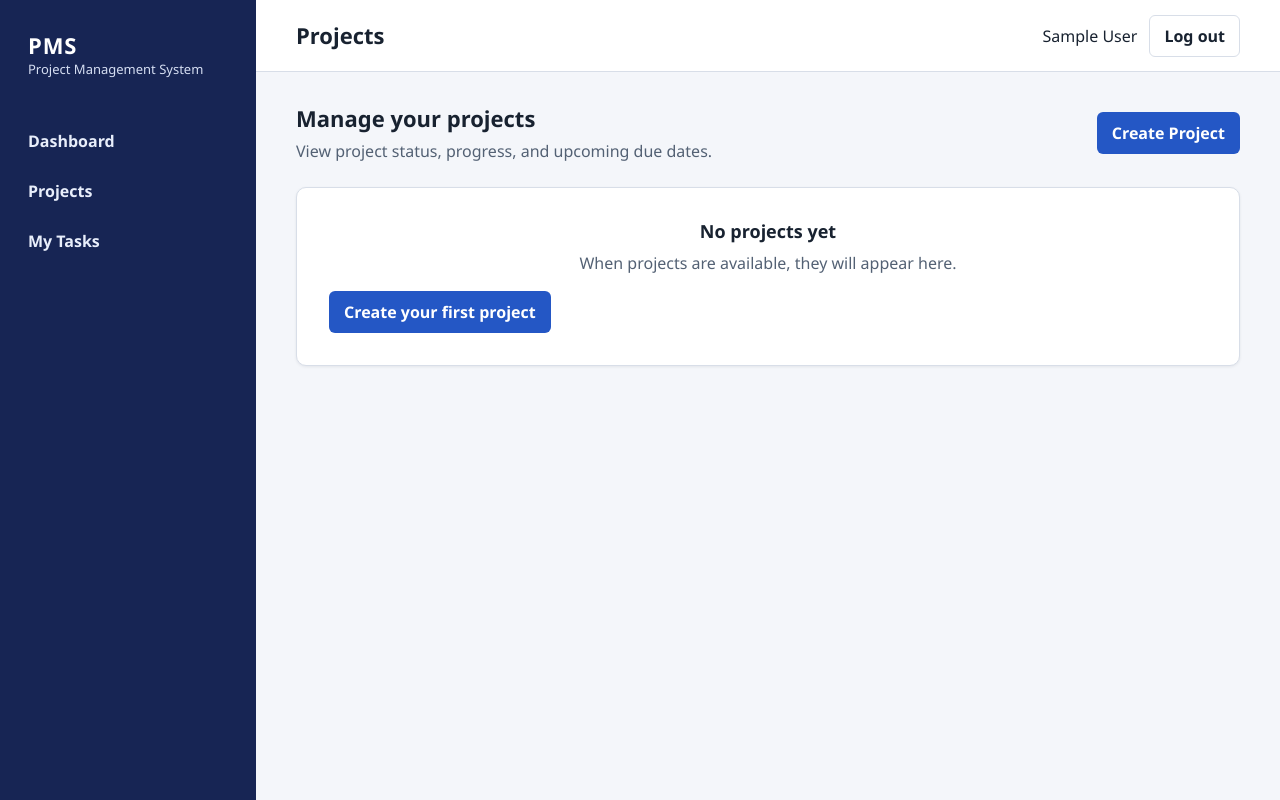
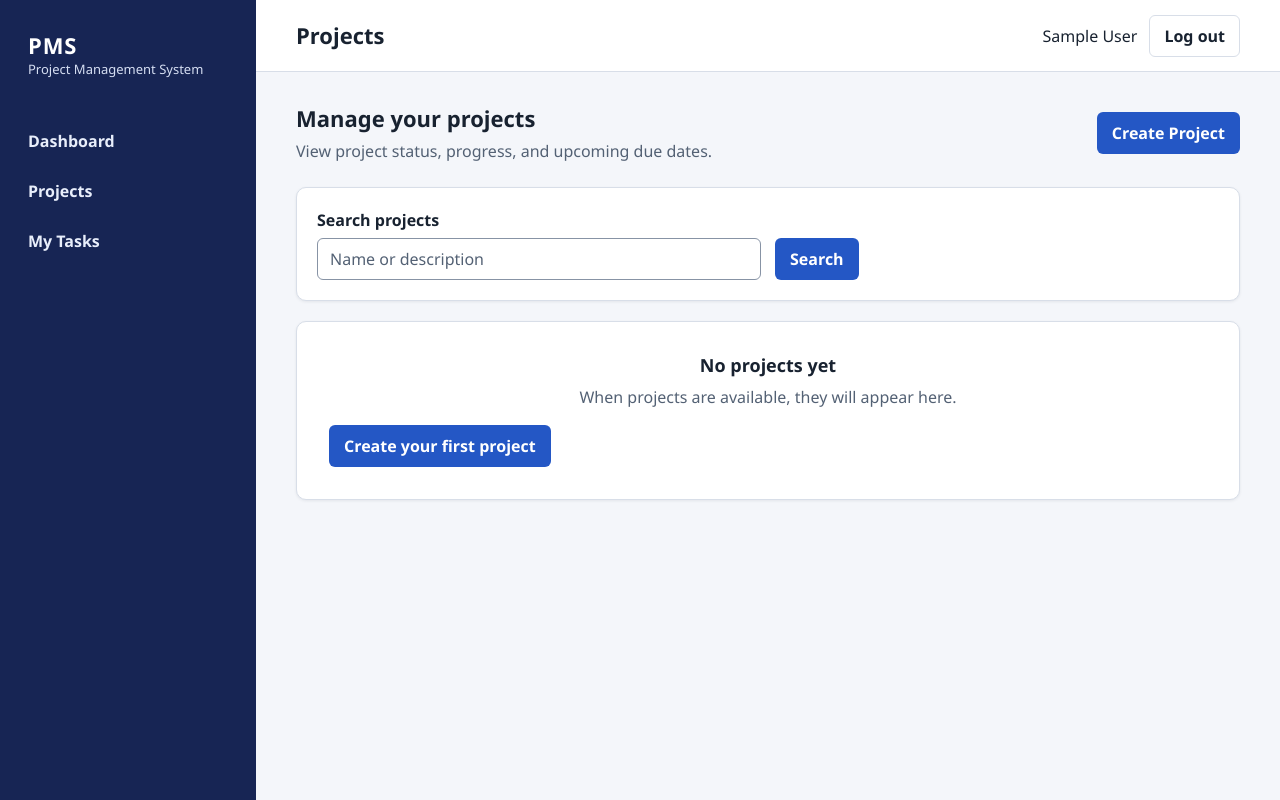
Before and after one commit to Project-Management-System-SE/Project-Management-System-SE, a Django app: page /projects/ in a window 1280 px wide. Run offline with Django 5.2, Linux system fonts and the light colour scheme; the visitor is signed in with stand-in values (Sample User, id 1); data comes from the database, SQL or seed files in the repository; data that the repository does not hold is empty.

Commit message:
feat(search): add project and task filters
Co-authored-by: Copilot <223556219+Copilot@users.noreply.github.com>

```diff
--- a/backend/projects/forms.py
+++ b/backend/projects/forms.py
@@ -3,6 +3,15 @@ from django import forms
 from accounts.models import User
 
 from .models import Project, ProjectMembership
+
+
+class ProjectSearchForm(forms.Form):
+    q = forms.CharField(
+        required=False,
+        max_length=100,
+        label="Search projects",
+        widget=forms.TextInput(attrs={"placeholder": "Name or description"}),
+    )
 
 
 class ProjectForm(forms.ModelForm):
--- a/backend/projects/views.py
+++ b/backend/projects/views.py
@@ -1,6 +1,7 @@
 from django.contrib import messages
 from django.contrib.auth.decorators import login_required
 from django.core.exceptions import PermissionDenied
+from django.core.paginator import Paginator
 from django.db import IntegrityError, transaction
 from django.db.models import Count, Q
 from django.shortcuts import get_object_or_404, redirect, render
@@ -8,7 +9,7 @@ from django.views.decorators.http import require_http_methods, require_POST
 
 from tasks.models import Task
 
-from .forms import ProjectForm, ProjectMemberForm, ProjectUpdateForm
+from .forms import ProjectForm, ProjectMemberForm, ProjectSearchForm, ProjectUpdateForm
 from .models import Project, ProjectMembership
 from .permissions import (
     can_create_project,
@@ -62,10 +63,29 @@ def dashboard(request):
 @login_required
 def project_list(request):
     projects = _projects_with_task_progress(visible_projects_for(request.user))
+    search_form = ProjectSearchForm(request.GET)
+    if search_form.is_valid():
+        query = search_form.cleaned_data["q"]
+        if query:
+            projects = projects.filter(
+                Q(name__icontains=query) | Q(description__icontains=query)
+            )
+    else:
+        projects = projects.none()
+
+    manageable_project_ids = manageable_project_ids_for(request.user, projects)
+    project_parameters = request.GET.copy()
+    project_parameters.pop("page", None)
+    project_query = project_parameters.urlencode()
+    page_obj = Paginator(projects, 20).get_page(request.GET.get("page"))
+
     context = {
-        "projects": projects,
+        "projects": page_obj,
+        "page_obj": page_obj,
+        "page_query": project_query,
+        "search_form": search_form,
         "can_create_project": can_create_project(request.user),
-        "manageable_project_ids": manageable_project_ids_for(request.user, projects),
+        "manageable_project_ids": manageable_project_ids,
     }
     return render(request, "projects.html", context)
 
--- a/static/css/style.css
+++ b/static/css/style.css
@@ -549,6 +549,34 @@ textarea::placeholder {
     gap: 0.375rem;
 }
 
+.search-filter-form {
+    display: grid;
+    grid-template-columns: repeat(auto-fit, minmax(min(100%, 12rem), 1fr));
+    align-items: end;
+    gap: 0.875rem;
+    margin-bottom: 1.25rem;
+}
+
+.search-filter-form .form-field {
+    min-width: 0;
+    margin-bottom: 0;
+}
+
+.search-filter-actions {
+    display: flex;
+    flex-wrap: wrap;
+    gap: 0.5rem;
+}
+
+.pagination-nav {
+    display: flex;
+    align-items: center;
+    justify-content: center;
+    flex-wrap: wrap;
+    gap: 0.75rem;
+    margin-top: 1.25rem;
+}
+
 .task-board {
     display: grid;
     grid-template-columns: repeat(auto-fit, minmax(min(100%, 18rem), 1fr));
--- a/templates/projects.html
+++ b/templates/projects.html
@@ -21,6 +21,22 @@
 
 <section class="projects-list-section" aria-labelledby="projects-list-heading">
     <h2 id="projects-list-heading" class="visually-hidden">Project list</h2>
+
+    <form class="card search-filter-form" method="get">
+        <div class="form-field">
+            <label for="{{ search_form.q.id_for_label }}">{{ search_form.q.label }}</label>
+            {{ search_form.q }}
+            {% for error in search_form.q.errors %}
+            <div class="field-errors" role="alert">{{ error }}</div>
+            {% endfor %}
+        </div>
+        <div class="search-filter-actions">
+            <button type="submit">Search</button>
+            {% if search_form.q.value %}
+            <a class="button button-secondary" href="{% url 'projects:project-list' %}">Clear</a>
+            {% endif %}
+        </div>
+    </form>
 
     {% if projects %}
     <ul class="projects-list">
@@ -77,4 +93,16 @@
     </div>
     {% endif %}
 </section>
+
+{% if page_obj.has_other_pages %}
+<nav class="pagination-nav" aria-label="Project pages">
+    {% if page_obj.has_previous %}
+    <a class="button button-secondary" href="?{% if page_query %}{{ page_query }}&amp;{% endif %}page={{ page_obj.previous_page_number }}">Previous</a>
+    {% endif %}
+    <span>Page {{ page_obj.number }} of {{ page_obj.paginator.num_pages }}</span>
+    {% if page_obj.has_next %}
+    <a class="button button-secondary" href="?{% if page_query %}{{ page_query }}&amp;{% endif %}page={{ page_obj.next_page_number }}">Next</a>
+    {% endif %}
+</nav>
+{% endif %}
 {% endblock %}
```
Also changed, not shown: backend/tasks/forms.py (+38 -0 lines), backend/tasks/views.py (+33 -1 lines), backend/tests/test_tasks.py (+79 -0 lines), backend/tests/test_views.py (+63 -0 lines), templates/task_list.html (+33 -2 lines), README.md.
